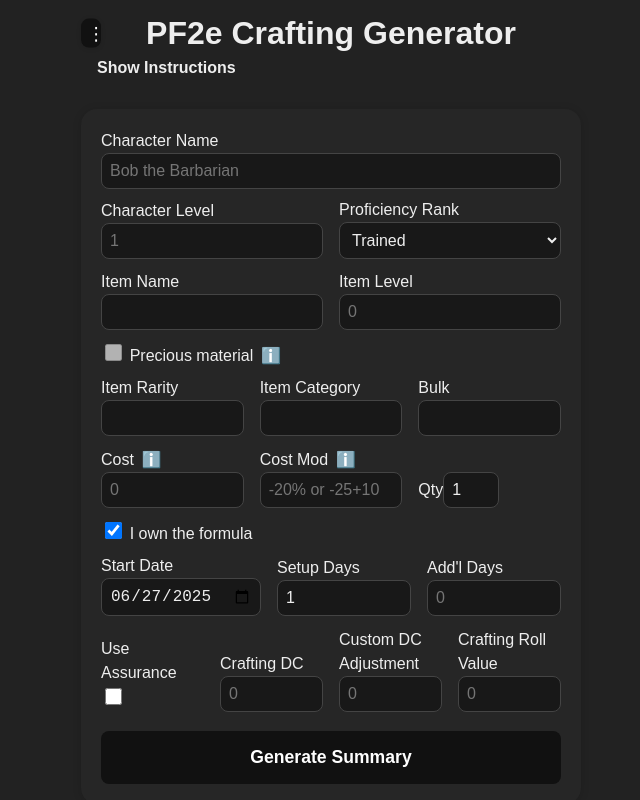
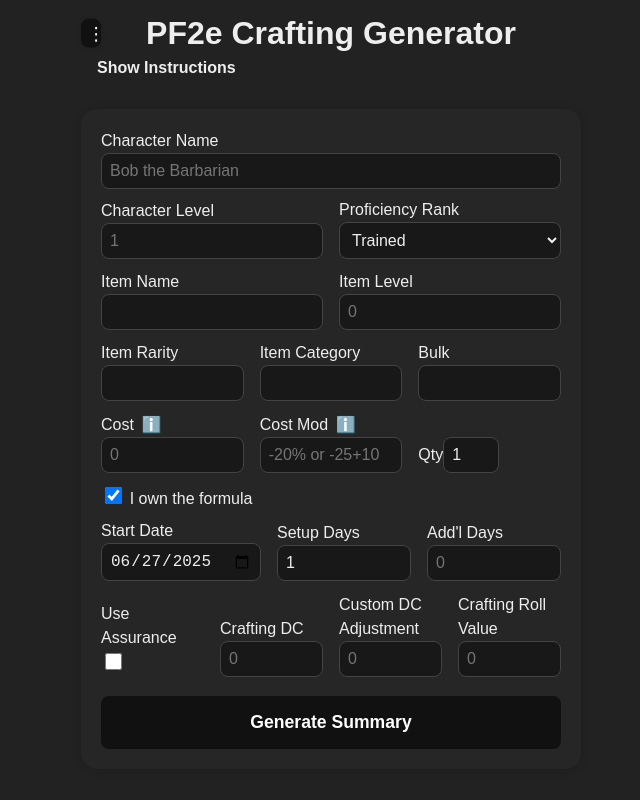
Before and after one commit to tuhs1985/pf2e-crafting, a React (Vite) app: page / in a window 1280 px wide. Shown: the top 800 px of the page, without its empty margins (309-949 px from the left). Built offline with nearby package versions, Linux system fonts and the light colour scheme.

Commit message:
Hide material option for unrelated item types

```diff
--- a/src/App.tsx
+++ b/src/App.tsx
@@ -271,7 +271,9 @@
     itemCategory.toLowerCase() === "ammo";
   const maxBatch = isBatchItem ? 24 : 1;
 
-  const kind = materialKind(matchedItem?.itemType ?? itemCategory.trim().toLowerCase());
+  const itemType = matchedItem?.itemType ?? itemCategory.trim().toLowerCase();
+  const showMaterialOption = ["weapon", "armor", "shield"].includes(itemType);
+  const kind = materialKind(itemType);
   const materialEnabled = useMaterial && kind !== null;
   const availableMaterials = [...new Set(materialRows.filter(row => row.kind === kind).map(row => row.material))];
   const availableGrades = materialRows.filter(row => row.kind === kind && row.material === selectedMaterial);
@@ -518,7 +520,7 @@
 			</label>
           </div>
 
-          <label>
+          {showMaterialOption && <label>
             <input type="checkbox" checked={materialEnabled} disabled={!kind}
               onChange={e => {
                 setUseMaterial(e.target.checked);
@@ -536,7 +538,7 @@
               The minimum precious material is included in the total and stays fixed through discounts and downtime.
               Uncheck to restore your original values. Shields and ammunition are not included yet.
             </PopoverHelp>
-          </label>
+          </label>}
           {materialEnabled && (
             <div className="form-row">
               <label>Material
```
